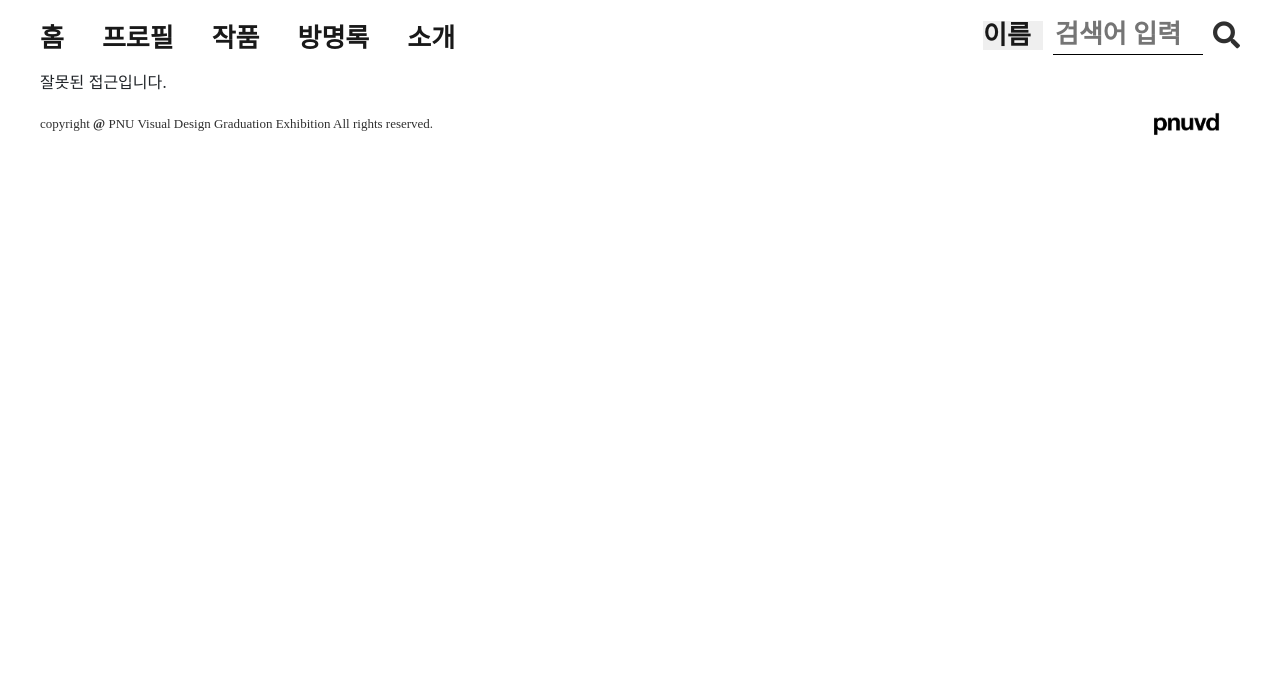
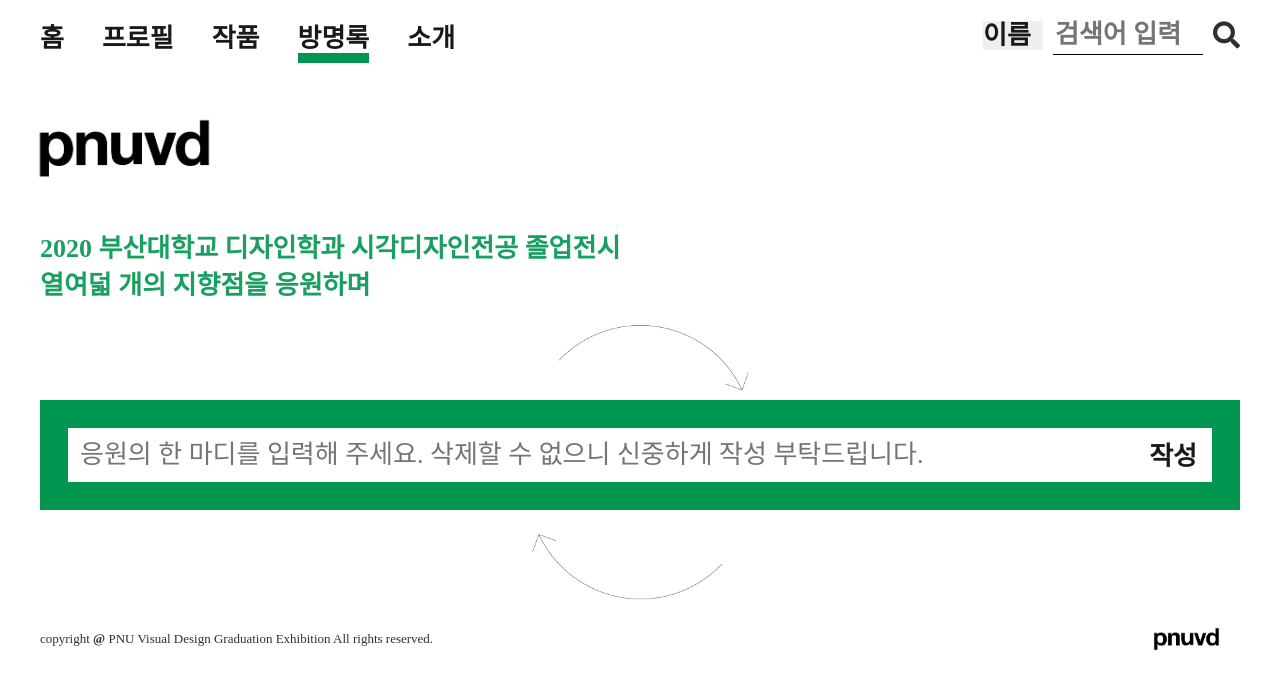
Before and after one commit to NPclown/pusan-visual-design-exhibition-site, a React (Create React App) app: page /guest in a window 1280 px wide. Shown: the top 688 px of the page. Built offline with nearby package versions, Linux system fonts and the light colour scheme; a web font is replaced by a local one.

Commit message:
방명록 등록 기능 구현

```diff
--- a/src/App.js
+++ b/src/App.js
@@ -6,6 +6,7 @@ import ArtDetail from './pages/ArtDetail';
 import GraduateDetail from './pages/GraduateDetail'
 import ArtPage from './pages/ArtPage';
 import Search from './pages/Search';
+import Guest from './pages/Guest';
 import NoMatch from './pages/NoMatch';
 import 'bootstrap/dist/css/bootstrap.min.css';
 
@@ -20,6 +21,7 @@ function App() {
         <Route exact path="/art/:type" render={(props) => <ArtPage {...props} />} />
         <Route exact path="/search/title/:search" render={(props) => <Search {...props} />} />
         <Route exact path="/search/name/:name" render={(props) => <Search {...props} />} />
+        <Route exact path="/guest" render={(props) => <Guest {...props} />} />
         <Route exact path="*" render={(props) => <NoMatch {...props} />} />
       </Switch>
     </Router>
--- /dev/null
+++ b/src/components/Guest/Guest.css
@@ -0,0 +1,34 @@
+.register {
+    width : 1200px;
+    height: 110px;
+    border: #00964f solid;
+    border-width: 28px;
+}
+
+.register-input {
+    width : 1060px;
+    height : 54px;
+    border-bottom: none;
+}
+
+.register-button {
+    margin-right : 15px;
+    float : right;
+    line-height: 57px;
+}
+
+.register-button:hover{
+    cursor: pointer;
+}
+
+.arrows {
+    margin-right: auto;
+    margin-left: auto;
+    width: 313px;
+}
+
+.guest-logo {
+    margin-left : -55px;
+    width: 279px;
+
+}
--- /dev/null
+++ b/src/components/Guest/GuestRegister.js
@@ -0,0 +1,52 @@
+import React , {useState} from 'react';
+import Axios from 'axios';
+import {Image} from 'react-bootstrap';
+import "./Guest.css";
+
+const GuestRegister = (props) =>{
+    const [guestbook, setGuestBook] = useState("");
+    const [state, setState] = useState(false)
+
+    const registerGuestBook = async() =>{
+        if (guestbook === ""){
+            alert('방명록을 입력해주세요!')
+        }else{
+            try{
+                var result = await Axios.post(`/api/add_guest_book`, {comment : guestbook, password : 1111});
+                setState(result.data)
+            } catch(error) {
+                alert(error)
+                setState(false)
+            }
+
+            if (state) {
+                alert('방명록 등록에 성공하였습니다!')
+            }else{
+                alert('방명록 등록에 실패하였습니다!')
+            }
+        }
+    }
+    return (
+        <div>
+            <div className="arrows">
+                <Image src="/image/common/upArrows.png" alt="upArrows" fluid />
+            </div>
+            <div className="register">
+                <input className="font-s26-w5-b5 register-input"
+                    placeholder="응원의 한 마디를 입력해 주세요. 삭제할 수 없으니 신중하게 작성 부탁드립니다."
+                    value={guestbook}
+                    onChange={e => setGuestBook(e.target.value)}
+                    maxLength={80}
+                ></input>
+                <div className="register-button font-s26-w7-b9" onClick={registerGuestBook}>
+                    작성
+                </div>
+            </div>
+            <div className="arrows">
+                <Image src="/image/common/underArrows.png" alt="underArrows" fluid />
+            </div>
+        </div>
+    );
+}
+
+export default GuestRegister;
--- /dev/null
+++ b/src/pages/Guest.js
@@ -0,0 +1,29 @@
+import React from 'react';
+import {Image} from 'react-bootstrap';
+import Header from '../components/Header/Header'
+import Footer from '../components/Footer/Footer'
+import GuestRegister from '../components/Guest/GuestRegister'
+import '../assets/main.css'
+import '../assets/font.css'
+import '../components/Guest/Guest.css'
+
+const Guest = () =>{
+    return (
+        <div className="App">
+          <Header state="방명록"></Header>
+          <div className="content">
+            <div className="guest-logo">
+                <Image src="/image/common/logo.png" alt="logo" fluid />
+            </div>
+            <div className="font-s26-w7-g9">
+                2020 부산대학교 디자인학과 시각디자인전공 졸업전시<br/>
+                열여덟 개의 지향점을 응원하며
+            </div>
+            <GuestRegister></GuestRegister>
+          </div>
+          <Footer></Footer>
+      </div>
+    );
+}
+
+export default Guest;
```
